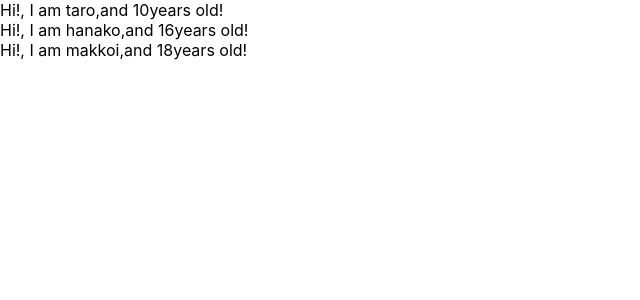
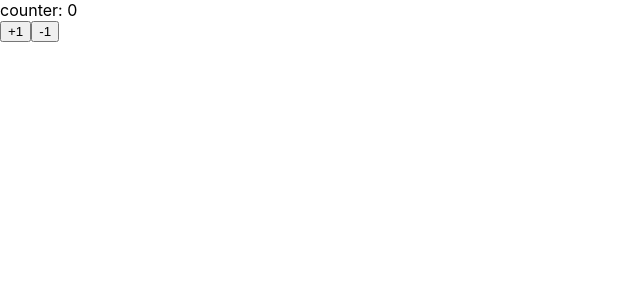
Before and after one commit to rattsl/redux-crud-app, a React (Create React App) app: page / in a window 1280 px wide. Shown: the top 300 px of the page, without its empty margins (0-640 px from the left). Built offline with nearby package versions, Linux system fonts and the light colour scheme.

Commit message:
learn state

```diff
--- a/src/App.js
+++ b/src/App.js
@@ -1,30 +1,35 @@
-import React from 'react';
-import Proptypes from 'prop-types';
+import React, {Component} from 'react';
 
-const App = () => {
-  const profiles = [
-    {name: "taro", age: 10},
-    {name: "hanako", age: 16},
-    {name: "makkoi", age: 18}
-  ]
+const App = () => (<Counter></Counter>)
 
-  return(
-    <div>
-      {
-        profiles.map((profile, index) => {
-          return <User name={profile.name} age={profile.age} key={index} />
-        })
-      }
-    </div>
-  )
-}
-const User = (props) => {
-  return <div>Hi!, I am {props.name},and {props.age}years old!</div>
-}
+class Counter extends Component {
+  constructor(props){
+    super(props)
+    this.state = {count: 0}
+  }
 
-User.propTypes = {
-  name: Proptypes.string,
-  age: Proptypes.number
+  plusButton = () => {
+    const currentCount = this.state.count
+    this.setState({count: currentCount + 1})
+  }
+  minusButton = () => {
+    const currentCount = this.state.count
+    this.setState({count: currentCount - 1})
+  }
+
+
+  render(){
+    console.log(this.state)
+    return (
+      <React.Fragment>
+        <div>counter: {this.state.count}</div>
+        <button onClick={this.plusButton}>+1</button>
+        <button onClick={this.minusButton}>-1</button>
+      </React.Fragment>
+    )
+  }
+
+
 }
 
 export default App;
```
